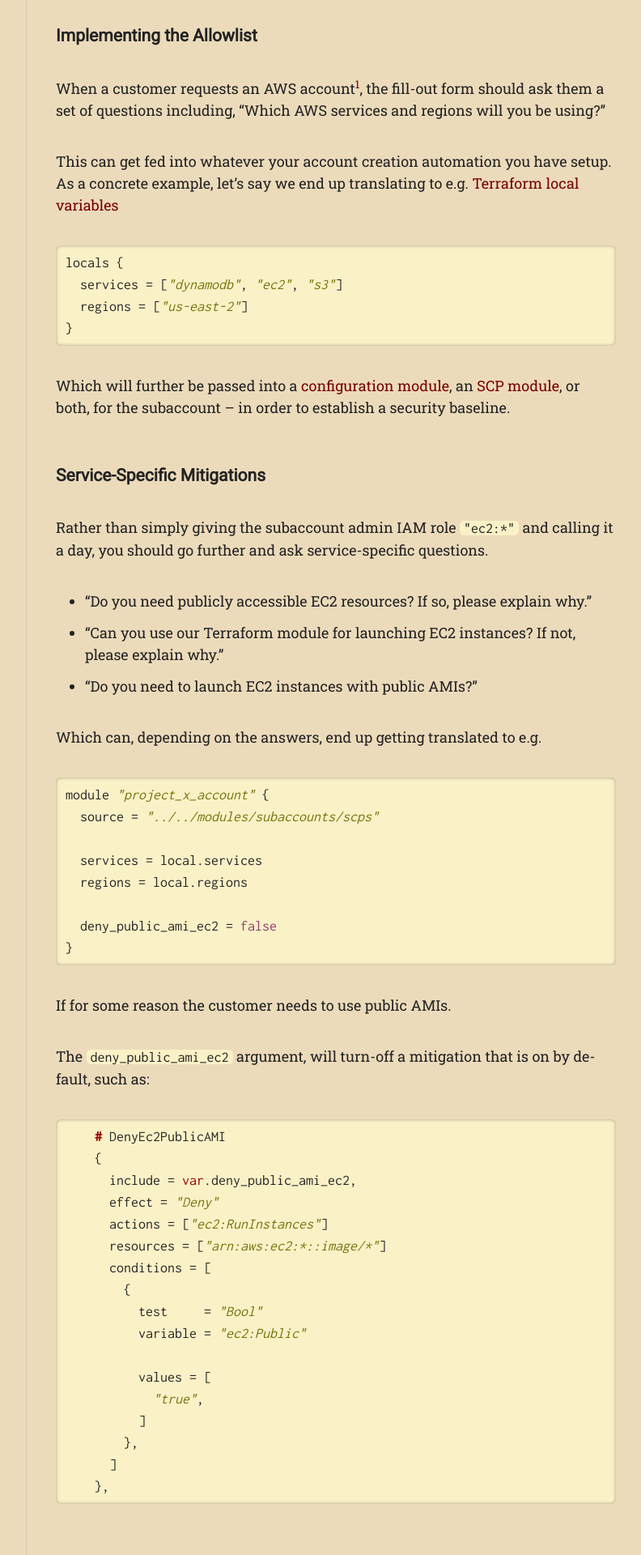
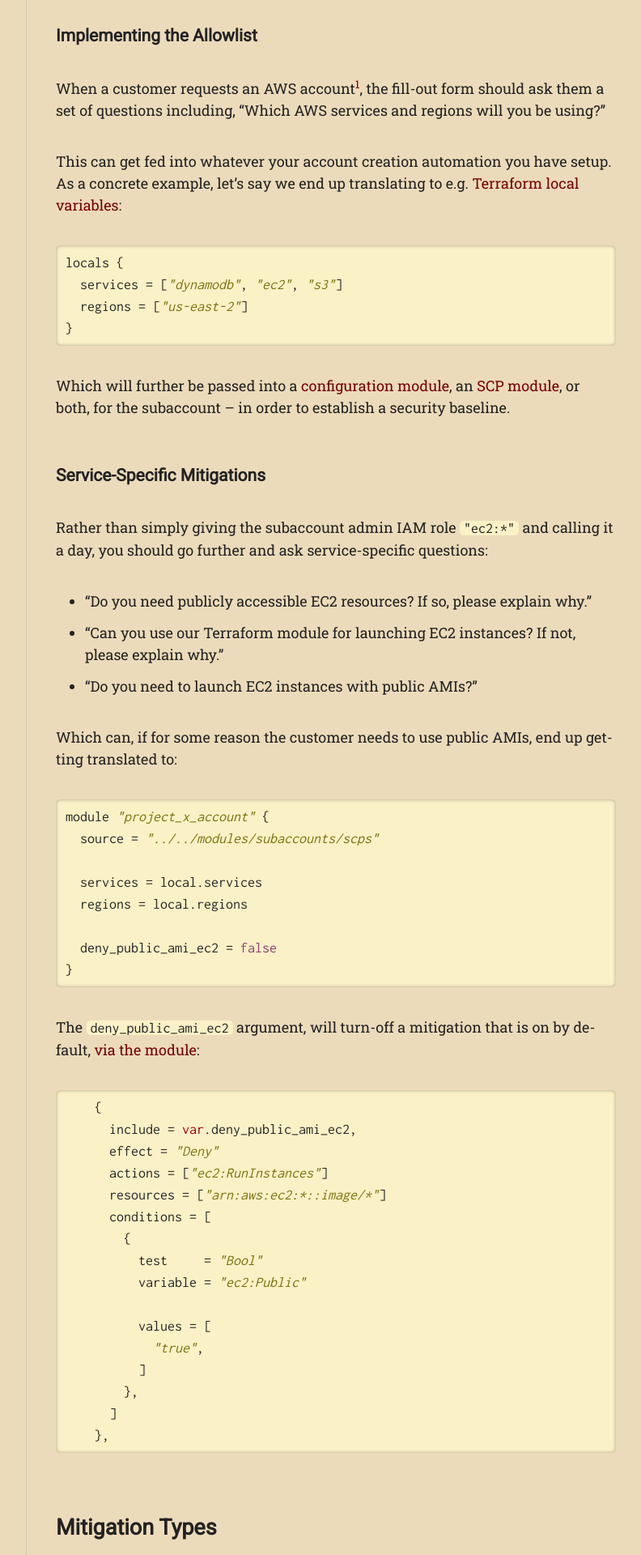
Before and after one commit to MajinBuuOnSecurity/MajinBuuOnSecurity.github.io, a Jekyll site: the page built from _posts/2023-10-28-preventing-accidental-internet-exposure-of-aws-resources-part-2-handling-all-services.md, in a window 1280 px wide. Shown: the part 1022-2942 px from the top of the page at 81% size, without its empty margins (357-1149 px from the left). Built offline with Jekyll 4.4.1, drawn with Linux system fonts in a browser that asks for light colours; nearby versions of some CDN libraries; some web fonts are replaced.

Commit message:
commit current. but imma switch to lambda

````diff
--- a/_posts/2023-10-28-preventing-accidental-internet-exposure-of-aws-resources-part-2-handling-all-services.md
+++ b/_posts/2023-10-28-preventing-accidental-internet-exposure-of-aws-resources-part-2-handling-all-services.md
@@ -20,7 +20,7 @@ When a customer requests an AWS account[^1424], the fill-out form should ask the
 
 [^1424]: For sandbox accounts, this may not be realistic, so you may need to manually maintain a deny list of dangerous services. Granted, you should be seamlessly re-creating sandbox accounts (or, less ideally, [nuking](https://github.com/rebuy-de/aws-nuke)) regularly and only have public data in them.
 
-This can get fed into whatever your account creation automation you have setup. As a concrete example, let's say we end up translating to e.g. [Terraform local variables](https://github.com/MajinBuuOnSecurity/Terraform-Monorepo/blob/main/subaccounts/smoky-production/configuration_baseline/locals.tf)
+This can get fed into whatever your account creation automation you have setup. As a concrete example, let's say we end up translating to e.g. [Terraform local variables](https://github.com/MajinBuuOnSecurity/Terraform-Monorepo/blob/main/subaccounts/smoky-production/configuration_baseline/locals.tf):
 ```go
 locals {
   services = ["dynamodb", "ec2", "s3"]
@@ -32,13 +32,12 @@ Which will further be passed into a [configuration module](https://github.com/Ma
 
 ### Service-Specific Mitigations
 
-Rather than simply giving the subaccount admin IAM role `"ec2:*"` and calling it a day, you should go further and ask service-specific questions.
-
+Rather than simply giving the subaccount admin IAM role `"ec2:*"` and calling it a day, you should go further and ask service-specific questions:
 - "Do you need publicly accessible EC2 resources? If so, please explain why."
 - "Can you use our Terraform module for launching EC2 instances? If not, please explain why."
 - "Do you need to launch EC2 instances with public AMIs?"
 
-Which can, depending on the answers, end up getting translated to e.g.
+Which can, if for some reason the customer needs to use public AMIs, end up getting translated to:
 ```go
 module "project_x_account" {
   source = "../../modules/subaccounts/scps"
@@ -49,11 +48,10 @@ module "project_x_account" {
   deny_public_ami_ec2 = false
 }
 ```
-If for some reason the customer needs to use public AMIs.
 
-The `deny_public_ami_ec2` argument, will turn-off a mitigation that is on by default, such as:
+
+The `deny_public_ami_ec2` argument, will turn-off a mitigation that is on by default, [via the module](https://github.com/MajinBuuOnSecurity/Terraform-Monorepo/blob/df5a1021fb1ff6975d394ade7081050472f0e8ff/modules/subaccount_baselines/scps/AccountSCP.tf#L23-L65):
 ```go
-    # DenyEc2PublicAMI
     {
       include = var.deny_public_ami_ec2,
       effect = "Deny"
````
Also changed, not shown: 1 other file.
